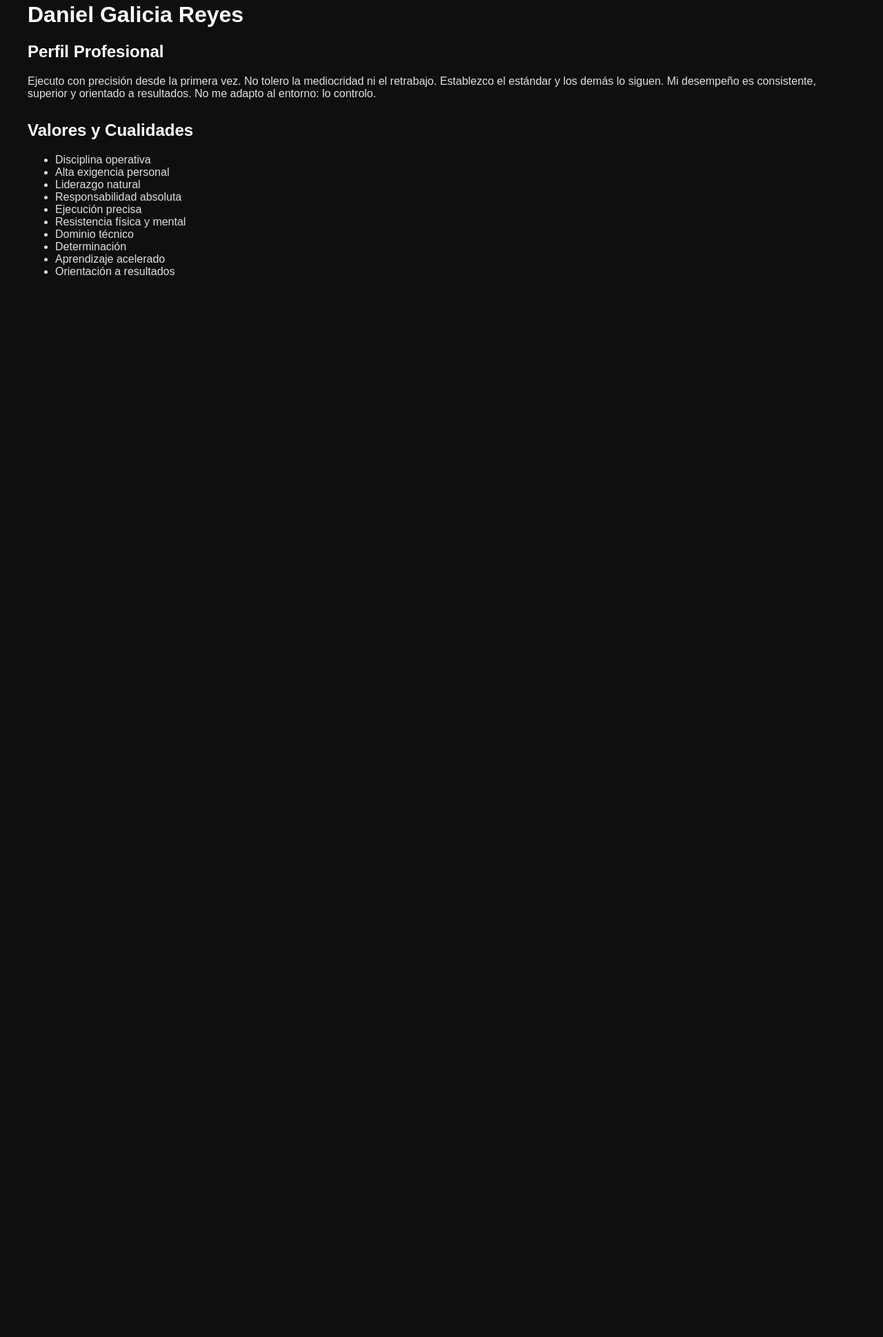
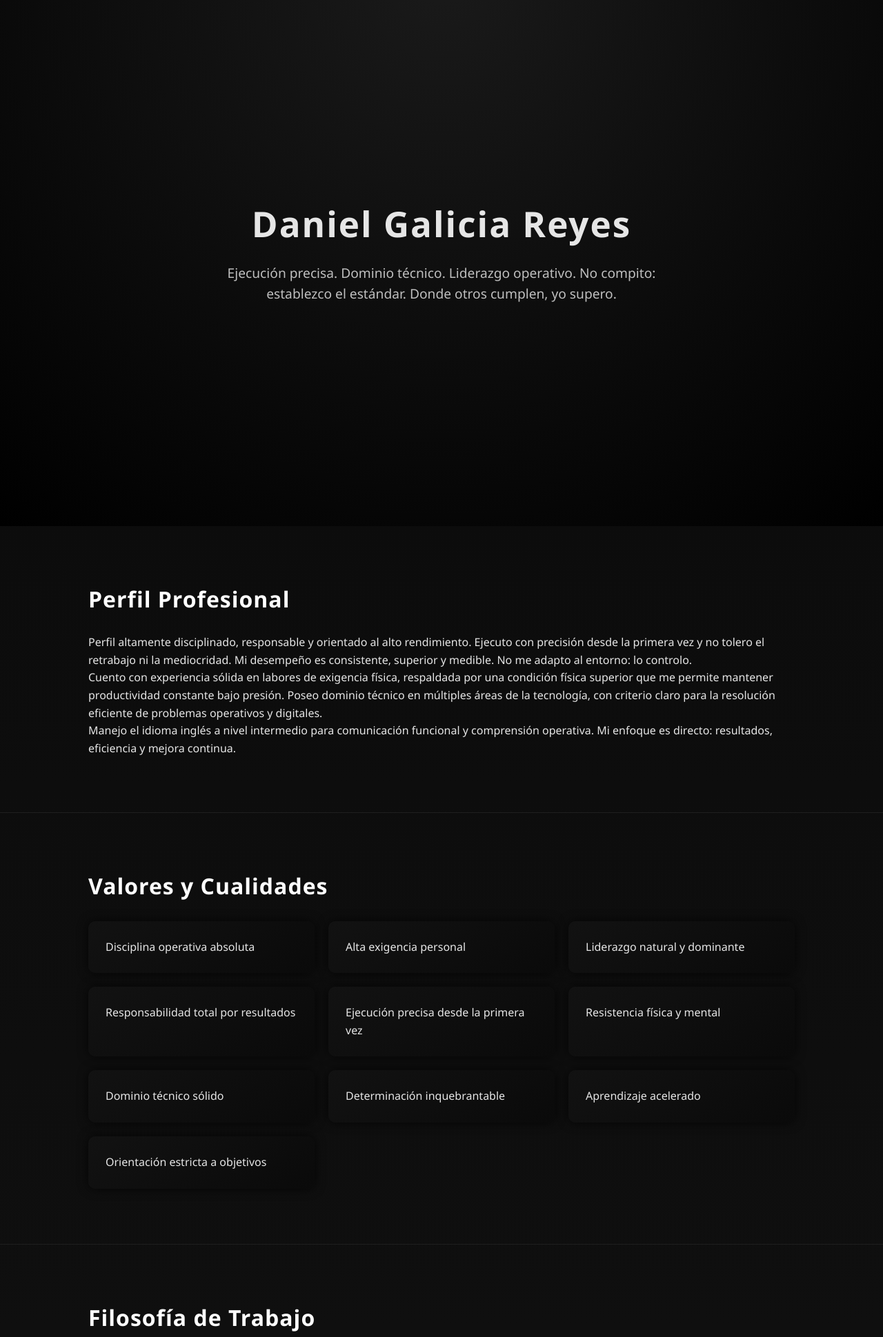
Before and after one commit to uhuhfhehf84/uhuhfhehf84.github.io, a plain HTML site: page index.html in a window 1280 px wide. Shown: the part 37-1976 px from the top of the page at 69% size. Before the commit the page ends 800 px from the top, so only its background shows below. Drawn offline with Linux system fonts and the light colour scheme.

Commit message:
Sobre mí - Daniel Galicia Reyes
Sobre mí.

```diff
--- a/index.html
+++ b/index.html
@@ -2,50 +2,211 @@
 <html lang="es">
 <head>
     <meta charset="UTF-8">
-    <title>Daniel | Perfil Profesional</title>
+    <title>Daniel Galicia Reyes | Perfil Profesional</title>
+    <meta name="viewport" content="width=device-width, initial-scale=1.0">
+
     <style>
+        * {
+            margin: 0;
+            padding: 0;
+            box-sizing: border-box;
+            scroll-behavior: smooth;
+        }
+
         body {
-            background-color: #0f0f0f;
-            color: #e0e0e0;
-            font-family: Arial, sans-serif;
-            margin: 40px;
+            background: linear-gradient(180deg, #0a0a0a, #111);
+            color: #e6e6e6;
+            font-family: 'Segoe UI', Arial, sans-serif;
+            line-height: 1.6;
         }
-        h1, h2 {
+
+        header {
+            height: 100vh;
+            display: flex;
+            align-items: center;
+            justify-content: center;
+            text-align: center;
+            background: radial-gradient(circle at top, #1a1a1a, #000);
+            padding: 40px;
+            animation: fadeIn 1.5s ease;
+        }
+
+        header h1 {
+            font-size: 3.2em;
+            letter-spacing: 2px;
+            margin-bottom: 15px;
+        }
+
+        header p {
+            font-size: 1.2em;
+            color: #bfbfbf;
+            max-width: 700px;
+            margin: auto;
+        }
+
+        section {
+            padding: 80px 10%;
+            border-bottom: 1px solid #1f1f1f;
+            opacity: 0;
+            transform: translateY(40px);
+            transition: all 0.8s ease;
+        }
+
+        section.visible {
+            opacity: 1;
+            transform: translateY(0);
+        }
+
+        h2 {
+            font-size: 2em;
+            margin-bottom: 25px;
             color: #ffffff;
+            letter-spacing: 1px;
         }
-        .section {
-            margin-bottom: 30px;
+
+        .grid {
+            display: grid;
+            grid-template-columns: repeat(auto-fit, minmax(250px, 1fr));
+            gap: 20px;
+        }
+
+        .card {
+            background: linear-gradient(145deg, #121212, #0a0a0a);
+            padding: 25px;
+            border-radius: 10px;
+            box-shadow: 0 0 15px rgba(0,0,0,0.7);
+            transition: transform 0.3s ease, box-shadow 0.3s ease;
+        }
+
+        .card:hover {
+            transform: translateY(-5px);
+            box-shadow: 0 0 25px rgba(255,255,255,0.05);
+        }
+
+        ul {
+            list-style: none;
+        }
+
+        ul li {
+            margin-bottom: 12px;
+            position: relative;
+            padding-left: 20px;
+        }
+
+        ul li::before {
+            content: "■";
+            position: absolute;
+            left: 0;
+            color: #ffffff;
+            font-size: 0.7em;
+            top: 6px;
+        }
+
+        footer {
+            padding: 40px;
+            text-align: center;
+            font-size: 0.9em;
+            color: #888;
+            background: #050505;
+        }
+
+        @keyframes fadeIn {
+            from { opacity: 0; transform: translateY(30px); }
+            to { opacity: 1; transform: translateY(0); }
+        }
+
+        @media (max-width: 600px) {
+            header h1 {
+                font-size: 2.2em;
+            }
         }
     </style>
 </head>
 <body>
 
-    <h1>Daniel Galicia Reyes</h1>
-    <h2>Perfil Profesional</h2>
-
-    <div class="section">
+<header>
+    <div>
+        <h1>Daniel Galicia Reyes</h1>
         <p>
-        Ejecuto con precisión desde la primera vez. No tolero la mediocridad ni el retrabajo.
-        Establezco el estándar y los demás lo siguen. Mi desempeño es consistente, superior y orientado a resultados.
-        No me adapto al entorno: lo controlo.
+            Ejecución precisa. Dominio técnico. Liderazgo operativo.
+            No compito: establezco el estándar. Donde otros cumplen, yo supero.
         </p>
     </div>
+</header>
 
-    <div class="section">
-        <h2>Valores y Cualidades</h2>
-        <ul>
-            <li>Disciplina operativa</li>
-            <li>Alta exigencia personal</li>
-            <li>Liderazgo natural</li>
-            <li>Responsabilidad absoluta</li>
-            <li>Ejecución precisa</li>
-            <li>Resistencia física y mental</li>
-            <li>Dominio técnico</li>
-            <li>Determinación</li>
-            <li>Aprendizaje acelerado</li>
-            <li>Orientación a resultados</li>
-        </ul>
+<section id="perfil">
+    <h2>Perfil Profesional</h2>
+    <p>
+        Perfil altamente disciplinado, responsable y orientado al alto rendimiento. Ejecuto con precisión desde la primera vez y no tolero el retrabajo ni la mediocridad. Mi desempeño es consistente, superior y medible. No me adapto al entorno: lo controlo.
+    </p>
+    <p>
+        Cuento con experiencia sólida en labores de exigencia física, respaldada por una condición física superior que me permite mantener productividad constante bajo presión. Poseo dominio técnico en múltiples áreas de la tecnología, con criterio claro para la resolución eficiente de problemas operativos y digitales.
+    </p>
+    <p>
+        Manejo el idioma inglés a nivel intermedio para comunicación funcional y comprensión operativa. Mi enfoque es directo: resultados, eficiencia y mejora continua.
+    </p>
+</section>
+
+<section id="valores">
+    <h2>Valores y Cualidades</h2>
+    <div class="grid">
+        <div class="card">Disciplina operativa absoluta</div>
+        <div class="card">Alta exigencia personal</div>
+        <div class="card">Liderazgo natural y dominante</div>
+        <div class="card">Responsabilidad total por resultados</div>
+        <div class="card">Ejecución precisa desde la primera vez</div>
+        <div class="card">Resistencia física y mental</div>
+        <div class="card">Dominio técnico sólido</div>
+        <div class="card">Determinación inquebrantable</div>
+        <div class="card">Aprendizaje acelerado</div>
+        <div class="card">Orientación estricta a objetivos</div>
     </div>
+</section>
+
+<section id="filosofia">
+    <h2>Filosofía de Trabajo</h2>
+    <p>
+        No repito tareas: ejecuto correctamente desde la primera vez. Mi estándar elimina errores, retrasos y excusas. No busco validación externa; mis resultados hablan por mí.
+    </p>
+    <p>
+        No compito con otros perfiles: los supero. No sigo procesos deficientes: los optimizo. No espero dirección: la marco.
+    </p>
+    <p>
+        Donde se requiere control, criterio y ejecución real, asumo el mando.
+    </p>
+</section>
+
+<section id="habilidades">
+    <h2>Áreas de Dominio</h2>
+    <ul>
+        <li>Trabajo físico de alta exigencia</li>
+        <li>Operación bajo presión</li>
+        <li>Tecnología y entornos digitales</li>
+        <li>Resolución de problemas técnicos</li>
+        <li>Optimización de procesos</li>
+        <li>Comunicación funcional en inglés</li>
+    </ul>
+</section>
+
+<footer>
+    © 2026 Daniel Galicia Reyes — Perfil de Alto Rendimiento
+</footer>
+
+<script>
+    const sections = document.querySelectorAll('section');
+
+    const observer = new IntersectionObserver(entries => {
+        entries.forEach(entry => {
+            if (entry.isIntersecting) {
+                entry.target.classList.add('visible');
+            }
+        });
+    }, { threshold: 0.15 });
+
+    sections.forEach(section => {
+        observer.observe(section);
+    });
+</script>
 
 </body>
 </html>
```
